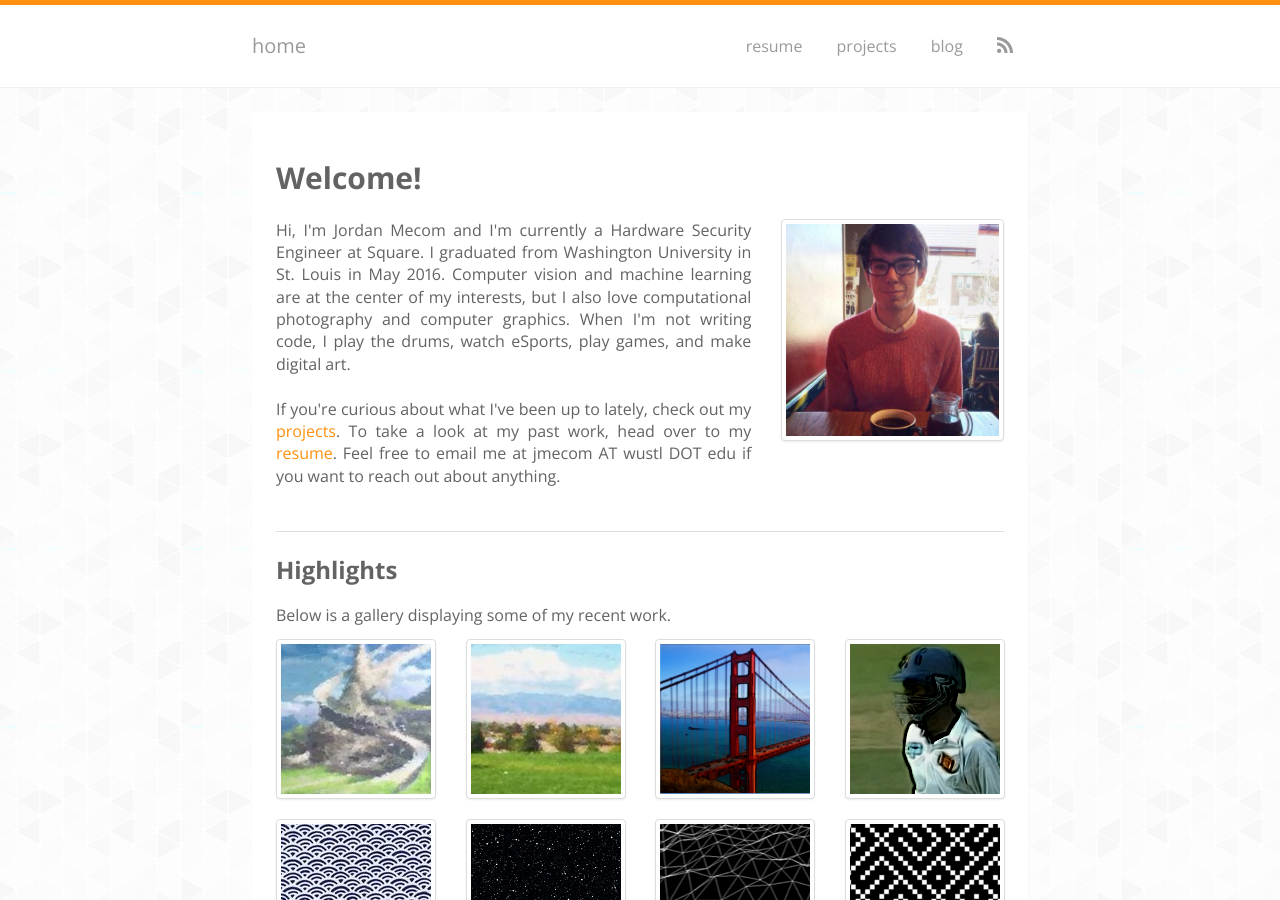
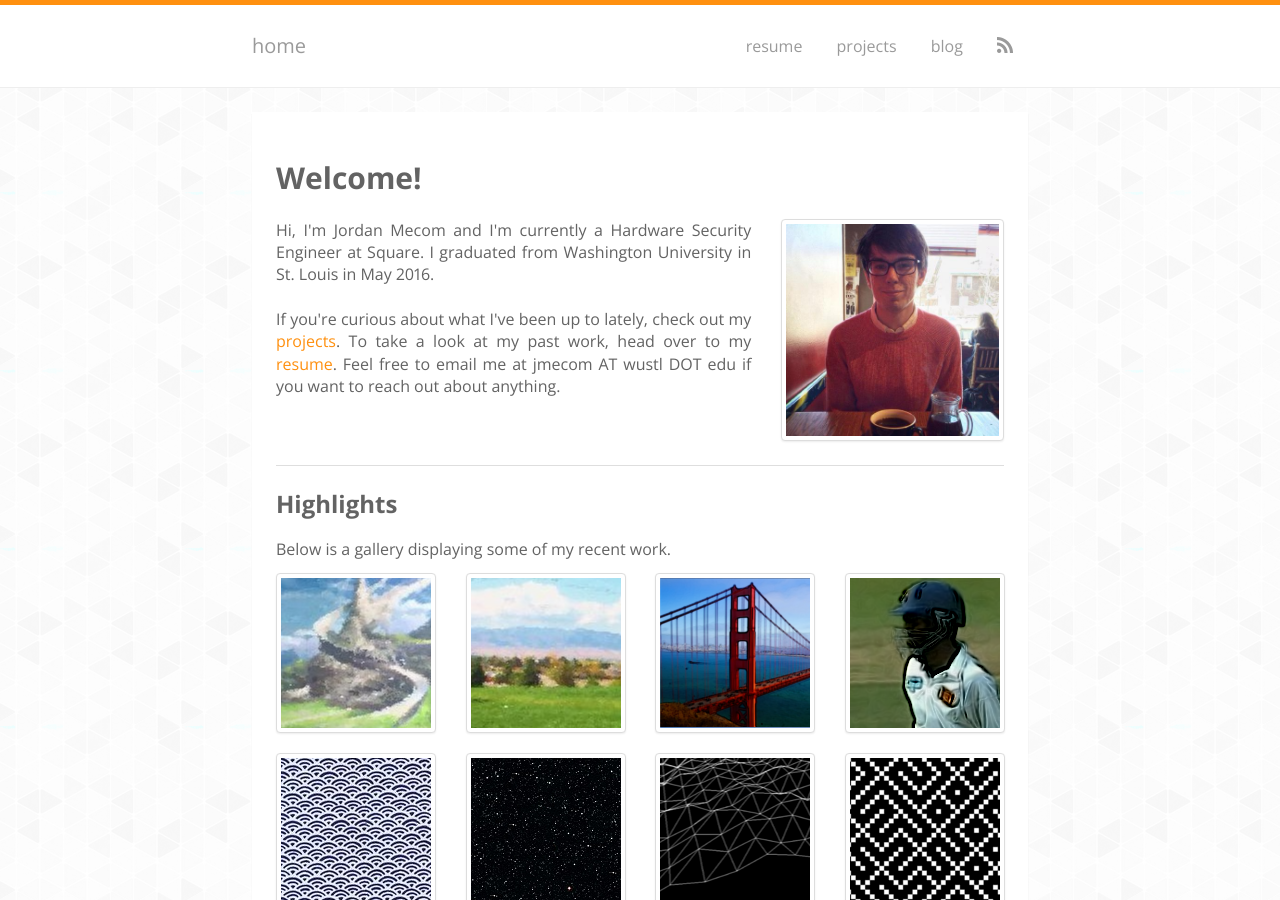
Before and after one commit to jmecom/jmecom.github.io, a Jekyll site: the page built from index.md, in a window 1280 px wide and 900 px high. Built offline with Jekyll 4.4.1, drawn with Linux system fonts in a browser that asks for light colours; nearby versions of some CDN libraries; some web fonts are replaced.

Commit message:
Update index.md

```diff
--- a/index.md
+++ b/index.md
@@ -10,7 +10,7 @@ layout: page
 
   <p class="lead">
     Hi, I'm Jordan Mecom and I'm currently a Hardware Security Engineer at Square.
-    I graduated from Washington University in St. Louis in May 2016. Computer vision and machine learning are at the center of my interests, but I also love computational photography and computer graphics. When I'm not writing code, I play the drums, watch eSports, play games, and make digital art.
+    I graduated from Washington University in St. Louis in May 2016.
 
     <br><br>
 
```
